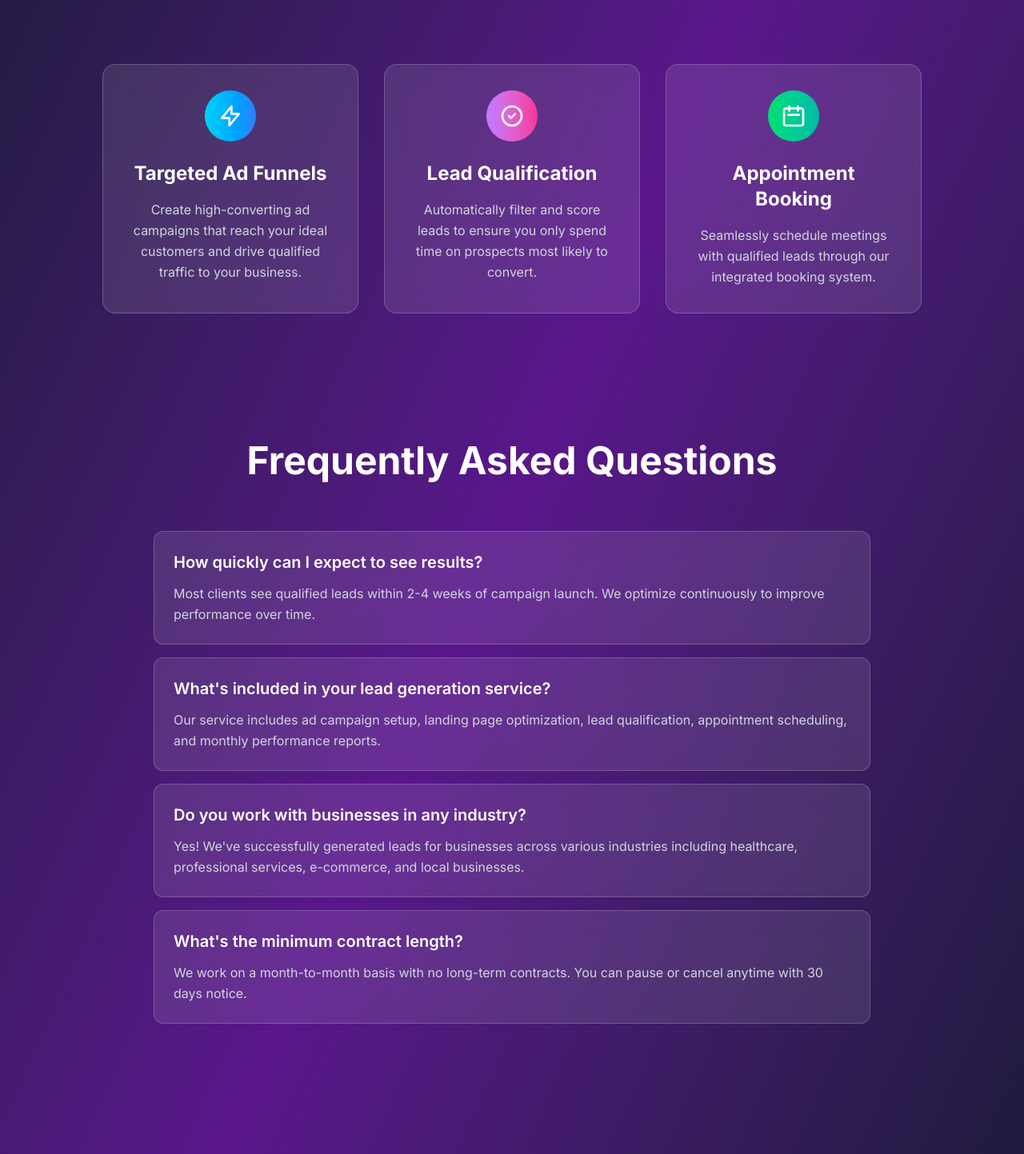
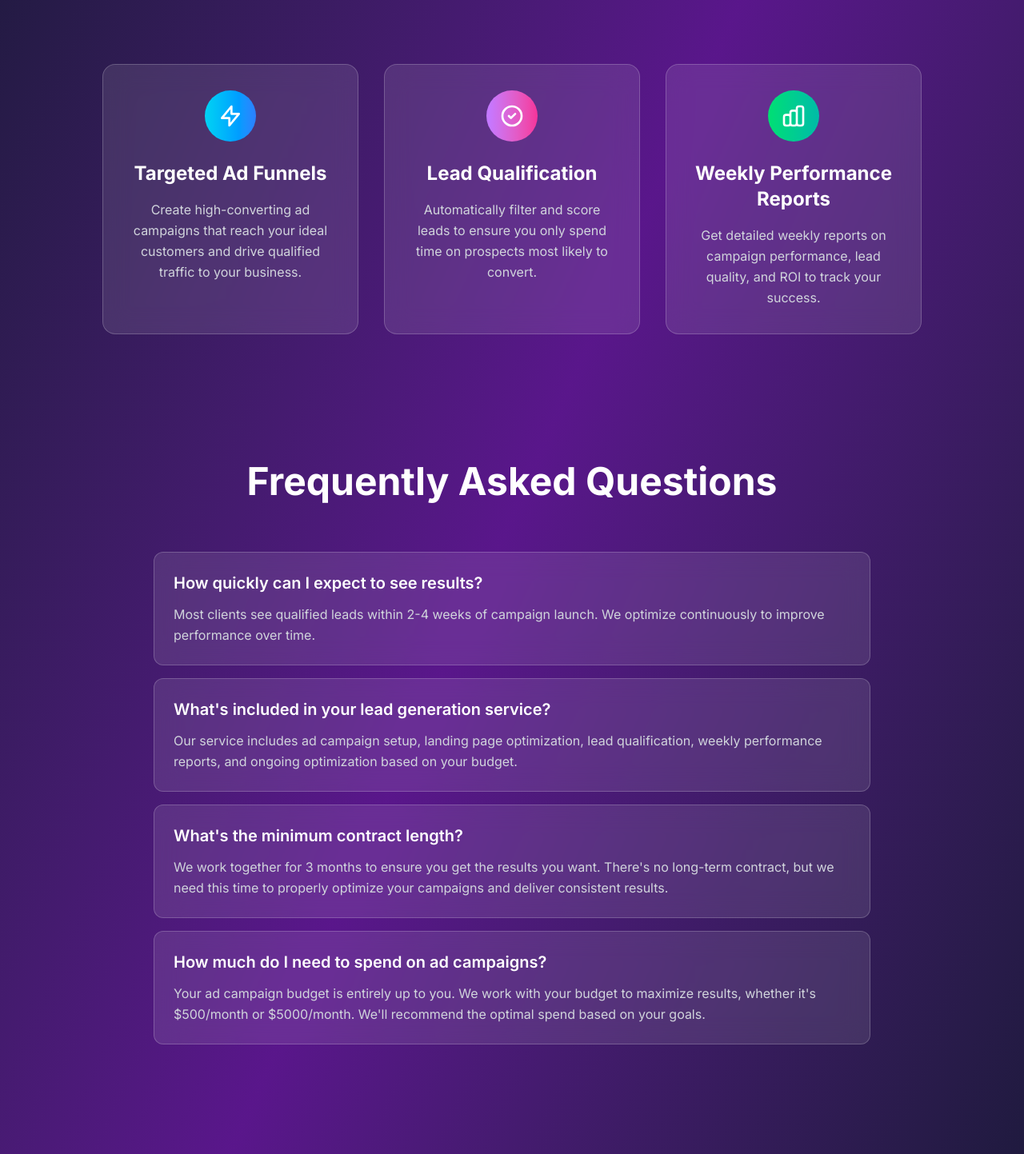
Before and after one commit to sarveenwork/landing-page, a Next.js app: page / in a window 1280 px wide. Shown: the part 800-2243 px from the top of the page at 80% size. Built offline with nearby package versions, Linux system fonts and the light colour scheme.

Commit message:
update page

```diff
--- a/src/app/page.tsx
+++ b/src/app/page.tsx
@@ -174,12 +174,12 @@ export default function Home() {
             >
               <div className="w-16 h-16 bg-gradient-to-r from-green-400 to-teal-500 rounded-full flex items-center justify-center mx-auto mb-6">
                 <svg className="w-8 h-8 text-white" fill="none" stroke="currentColor" viewBox="0 0 24 24">
-                  <path strokeLinecap="round" strokeLinejoin="round" strokeWidth={2} d="M8 7V3m8 4V3m-9 8h10M5 21h14a2 2 0 002-2V7a2 2 0 00-2-2H5a2 2 0 00-2 2v12a2 2 0 002 2z" />
+                  <path strokeLinecap="round" strokeLinejoin="round" strokeWidth={2} d="M9 19v-6a2 2 0 00-2-2H5a2 2 0 00-2 2v6a2 2 0 002 2h2a2 2 0 002-2zm0 0V9a2 2 0 012-2h2a2 2 0 012 2v10m-6 0a2 2 0 002 2h2a2 2 0 002-2m0 0V5a2 2 0 012-2h2a2 2 0 012 2v14a2 2 0 01-2 2h-2a2 2 0 01-2-2z" />
                 </svg>
               </div>
-              <h3 className="text-xl sm:text-2xl font-bold text-white mb-4">Appointment Booking</h3>
+              <h3 className="text-xl sm:text-2xl font-bold text-white mb-4">Weekly Performance Reports</h3>
               <p className="text-gray-300 leading-relaxed">
-                Seamlessly schedule meetings with qualified leads through our integrated booking system.
+                Get detailed weekly reports on campaign performance, lead quality, and ROI to track your success.
               </p>
             </motion.div>
           </motion.div>
@@ -213,15 +213,15 @@ export default function Home() {
                 },
                 {
                   question: "What's included in your lead generation service?",
-                  answer: "Our service includes ad campaign setup, landing page optimization, lead qualification, appointment scheduling, and monthly performance reports."
-                },
-                {
-                  question: "Do you work with businesses in any industry?",
-                  answer: "Yes! We've successfully generated leads for businesses across various industries including healthcare, professional services, e-commerce, and local businesses."
+                  answer: "Our service includes ad campaign setup, landing page optimization, lead qualification, weekly performance reports, and ongoing optimization based on your budget."
                 },
                 {
                   question: "What's the minimum contract length?",
-                  answer: "We work on a month-to-month basis with no long-term contracts. You can pause or cancel anytime with 30 days notice."
+                  answer: "We work together for 3 months to ensure you get the results you want. There's no long-term contract, but we need this time to properly optimize your campaigns and deliver consistent results."
+                },
+                {
+                  question: "How much do I need to spend on ad campaigns?",
+                  answer: "Your ad campaign budget is entirely up to you. We work with your budget to maximize results, whether it's $500/month or $5000/month. We'll recommend the optimal spend based on your goals."
                 }
               ].map((faq, index) => (
                 <motion.div
```
